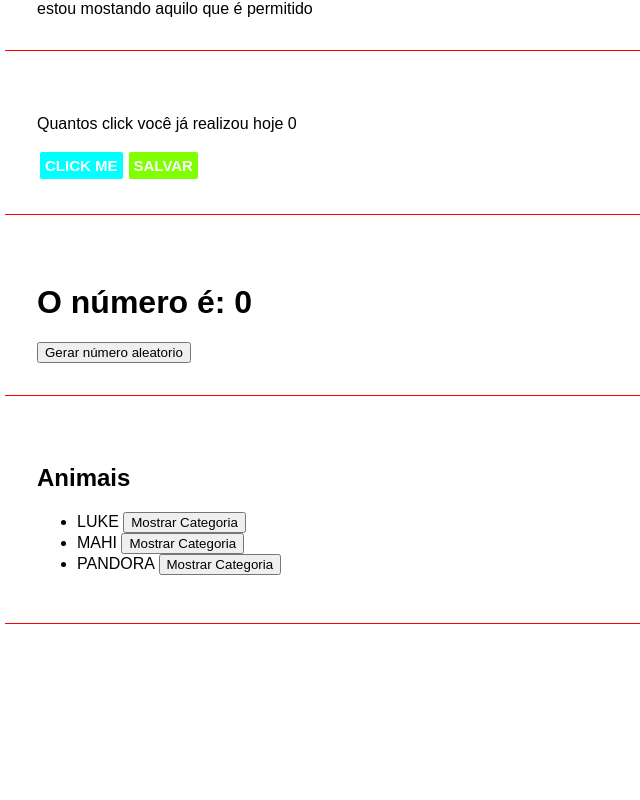
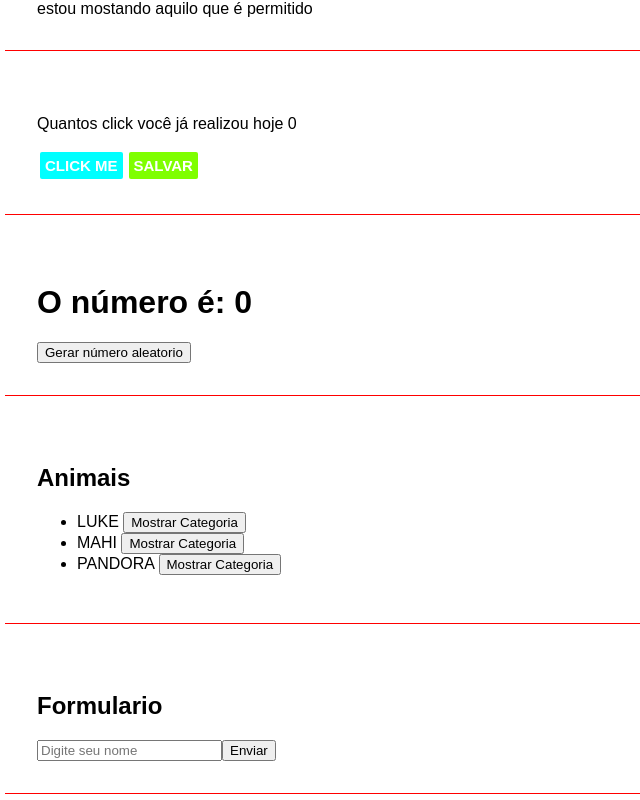
Before and after one commit to alesofiati/angular-course, an Angular app: page / in a window 1280 px wide. Shown: the part 685-1485 px from the top of the page, without its empty margins (0-640 px from the left). Before the commit the page ends 1325 px from the top, so only its background shows below. Built offline with nearby package versions, Linux system fonts and the light colour scheme.

Commit message:
Trabalhando com two way data binding

```diff
--- a/src/app/app.component.html
+++ b/src/app/app.component.html
@@ -5,3 +5,4 @@
 <app-event-click></app-event-click>
 <app-emitter></app-emitter>
 <app-list-render></app-list-render>
+<app-form></app-form>
--- a/src/app/app.module.ts
+++ b/src/app/app.module.ts
@@ -1,5 +1,6 @@
 import { NgModule } from '@angular/core';
 import { BrowserModule } from '@angular/platform-browser';
+import { FormsModule } from '@angular/forms';
 
 import { AppComponent } from './app.component';
 import { FirstComponentComponent } from './components/first-component/first-component.component';
@@ -10,6 +11,7 @@ import { EventClickComponent } from './components/event-click/event-click.compon
 import { EmitterComponent } from './components/emitter/emitter.component';
 import { ChangeNumberComponent } from './components/change-number/change-number.component';
 import { ListRenderComponent } from './components/list-render/list-render.component';
+import { FormComponent } from './components/form/form.component';
 
 @NgModule({
   declarations: [
@@ -21,10 +23,11 @@ import { ListRenderComponent } from './components/list-render/list-render.compon
     EventClickComponent,
     EmitterComponent,
     ChangeNumberComponent,
-    ListRenderComponent
+    ListRenderComponent,
+    FormComponent
   ],
   imports: [
-    BrowserModule
+    BrowserModule, FormsModule
   ],
   providers: [],
   bootstrap: [AppComponent]
--- /dev/null
+++ b/src/app/components/form/form.component.html
@@ -0,0 +1,9 @@
+<div class="class">
+  <h2>Formulario</h2>
+
+  <form>
+    <input type="text" [(ngModel)]="name" name="name" placeholder="Digite seu nome">
+    <button (click)="onSave()" type="submit">Enviar</button>
+  </form>
+  <p *ngIf="name">O nome é: {{name}}</p>
+</div>
--- /dev/null
+++ b/src/app/components/form/form.component.ts
@@ -0,0 +1,24 @@
+import { Component, OnInit } from '@angular/core';
+
+@Component({
+  selector: 'app-form',
+  templateUrl: './form.component.html',
+  styleUrls: ['./form.component.css']
+})
+export class FormComponent implements OnInit {
+
+  name:string = ''
+
+  constructor(){}
+
+  ngOnInit(): void {}
+
+  onSave():void
+  {
+    if(this.name == ""){
+      alert("Preencha o campo nome")
+    }
+    alert(`Valor do campo nome ${this.name}`)
+  }
+
+}
```
Also changed, not shown: src/app/components/form/form.component.css (added), 1 other file (tests, documents, lock files or other folders).
